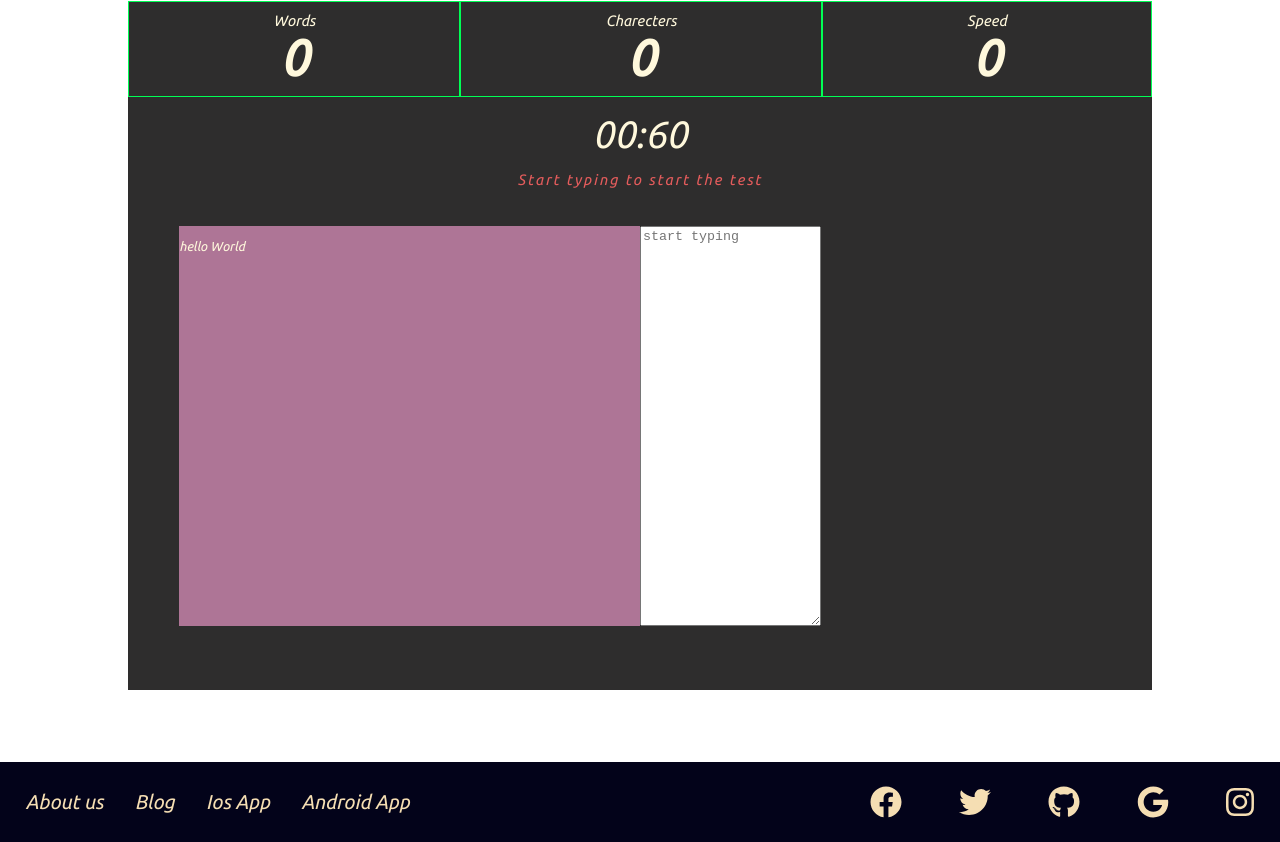
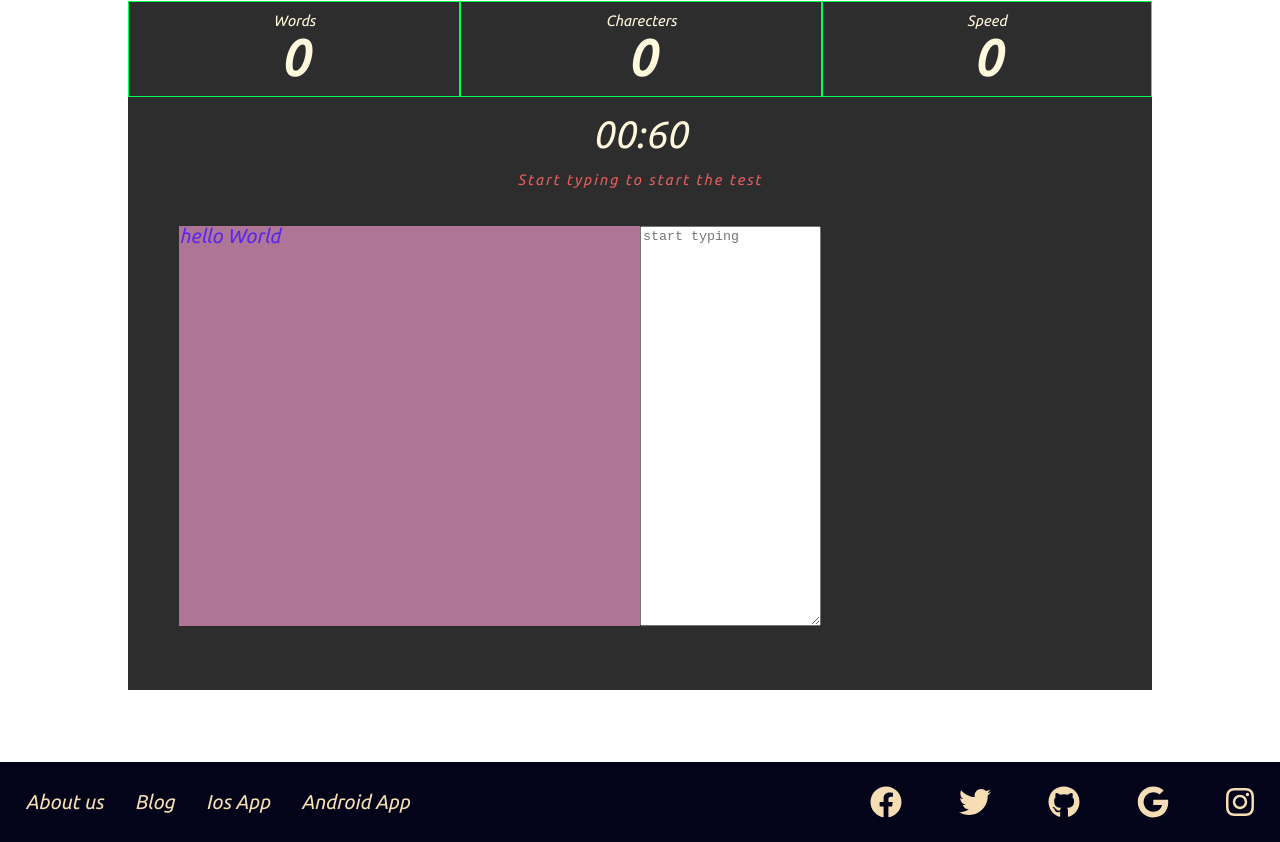
Before and after one commit to ashutosht-01/FlashType, a React (Create React App) app: page / in a window 1280 px wide. Shown: the part 831-1673 px from the top of the page. Built offline with nearby package versions, Linux system fonts and the light colour scheme; a web font is replaced by a local one.

Commit message:
add style to testletter component

```diff
--- a/src/Components/App/App.jsx
+++ b/src/Components/App/App.jsx
@@ -7,6 +7,7 @@ import './App.css'
 
 const totaltime = 60
 
+const ServiceUrl = "http://metaphorpsum.com/paragraphs/1/9"
 
 class App extends React.Component {
     state = {
@@ -15,9 +16,30 @@ class App extends React.Component {
         timeRemaning: totaltime,
         Words: 0,
         Charecters: 0,
-        Wpm: 0
+        Wpm: 0,
+        testInfo: []
+    }
+    componentDidMount() {
+        const selectedParagraphArray = this.state.selectedParagraph.split('')
+        console.log(selectedParagraphArray)
+        const testinfo = selectedParagraphArray.map(function (letter) {
+            return {
+                testletter: letter,
+                status: 'notattempted'
+            };
+        })
+        console.log('test ___ info ', testinfo)
+        this.setState({ testInfo: testinfo })
+    }
+
+    handeluserInput = function (value) {
+        console.log(value)
     }
     render() {
+
+        console.log('test info ', this.state.testInfo)
+
+
         return (
             <div className="app">
                 {/*Nav Section*/}
@@ -32,6 +54,8 @@ class App extends React.Component {
                     speed={this.state.Wpm}
                     timeStarted={this.state.timeStarted}
                     timeRemaning={this.state.timeRemaning}
+                    testInfo={this.state.testInfo}
+                    onInputChange={this.handeluserInput}
                 />
                 {/*footer Section */}
                 <Footer />
--- a/src/Components/ChallengeSection/ChallengeSection.jsx
+++ b/src/Components/ChallengeSection/ChallengeSection.jsx
@@ -1,7 +1,7 @@
 import React from 'react'
 import TestContainer from '../TestContainer/TestContainer'
 import './ChallengeSection.css'
-function ChallengeSection({ selectedParagraph, words, charecters, speed, timeStarted, timeRemaning }) {
+function ChallengeSection({ selectedParagraph, words, charecters, speed, timeStarted, timeRemaning, testInfo }) {
 
     return (
         <div className="challenge-container">
@@ -14,6 +14,7 @@ function ChallengeSection({ selectedParagraph, words, charecters, speed, timeSta
                     speed={speed}
                     timeStarted={timeStarted}
                     timeRemaning={timeRemaning}
+                    testInfo={testInfo}
                 />
             </div>
         </div>
--- a/src/Components/TestContainer/TestContainer.jsx
+++ b/src/Components/TestContainer/TestContainer.jsx
@@ -2,7 +2,7 @@ import React from 'react'
 import TryAgain from '../TryAgain/TryAgain'
 import TypingChallengeContainer from '../TypingChallengeContainer/TypingChallengeContainer'
 import './TestContainer.css'
-function TestContainer({ selectedParagraph, words, charecters, speed, timeStarted, timeRemaning }) {
+function TestContainer({ selectedParagraph, words, charecters, speed, timeStarted, timeRemaning, testInfo }) {
     return (
         <div className="test-container">
             <div data-aos="fade-up" className="typing-challenge-container">
@@ -13,6 +13,7 @@ function TestContainer({ selectedParagraph, words, charecters, speed, timeStarte
                     wpm={speed}
                     timeStarted={timeStarted}
                     timeRemaning={timeRemaning}
+                    testInfo={testInfo}
                 />
             </div>
             {/* <div className="tryagain-container">
--- /dev/null
+++ b/src/Components/TestLetter/TestLetter.css
@@ -0,0 +1,13 @@
+.test-letter{
+    font-size: 20px;
+    line-height: 19px;
+}
+.test-letter-correct{
+    color:rgb(207, 120, 207);
+}
+.test-letter-incorrect{
+    color:rgb(231, 80, 80)
+}
+.test-letter-notattempted{
+    color: rgb(91, 39, 233);
+}
--- /dev/null
+++ b/src/Components/TestLetter/TestLetter.jsx
@@ -0,0 +1,16 @@
+import React from "react";
+import './TestLetter.css'
+function TestLetter({ letterInfo }) {
+    const status = letterInfo.status;
+    let statusclass;
+    if (status === "correct")
+        statusclass = 'test-letter-correct'
+    else if (status === "incorrect")
+        statusclass = 'test-letter-incorrect'
+    else if (status === "notattempted")
+        statusclass = 'test-letter-notattempted'
+    return (
+        <span className={`test-letter ${statusclass}`}>{letterInfo.testletter}</span>
+    )
+}
+export default TestLetter
--- a/src/Components/TypingChallenge/TypingChallenge.jsx
+++ b/src/Components/TypingChallenge/TypingChallenge.jsx
@@ -1,10 +1,13 @@
 import React from 'react'
+import TestLetter from '../TestLetter/TestLetter'
 import './TypingChallenge.css'
-function TypingChallenge({ selectedParagraph, timeStarted, timeRemaning }) {
+function TypingChallenge({ selectedParagraph, timeStarted, timeRemaning, testInfo }) {
     return (
         <div className="typing-challenge">
             <div className="timer-container">
-                <p className="timer">00:{timeRemaning}</p>
+                <p className="timer">00:
+                    {timeRemaning > 10 ? timeRemaning : `0${timeRemaning}`}
+                </p>
                 <p className="timer-info">
                     {/* when timer started we do NOT need to render this statement */}
                     {!timeStarted ? "Start typing to start the test" : undefined} </p>
@@ -12,7 +15,12 @@ function TypingChallenge({ selectedParagraph, timeStarted, timeRemaning }) {
             <div className="text-area">
                 <div className="text-area-left">
                     <div className="test-paragraph">
-                        <p>{selectedParagraph}</p>
+                        {/* selectedParagraph */}
+                        {testInfo.map(function (testobj) {
+                            return <TestLetter letterInfo={testobj} />
+
+                        })}
+
                     </div>
                 </div>
                 <div className="text-area-right">
--- a/src/Components/TypingChallengeContainer/TypingChallengeContainer.jsx
+++ b/src/Components/TypingChallengeContainer/TypingChallengeContainer.jsx
@@ -2,7 +2,9 @@ import React from "react"
 import './TypingChallengeContainer.css'
 import ChallengeDetailsCard from "../ChallengeDetailsCard/ChallengeDetailsCard"
 import TypingChallenge from "../TypingChallenge/TypingChallenge"
-function TypingChallengeContainer({ selectedParagraph, words, charecters, wpm, timeStarted, timeRemaning }) {
+function TypingChallengeContainer({ selectedParagraph, words, charecters, wpm, timeStarted, timeRemaning, testInfo }) {
+
+
     return (
         <div className="typing-challenge-container">
             {/* details section */}
@@ -25,6 +27,7 @@ function TypingChallengeContainer({ selectedParagraph, words, charecters, wpm, t
                     selectedParagraph={selectedParagraph}
                     timeStarted={timeStarted}
                     timeRemaning={timeRemaning}
+                    testInfo={testInfo}
                 />
             </div>
         </div>
```
